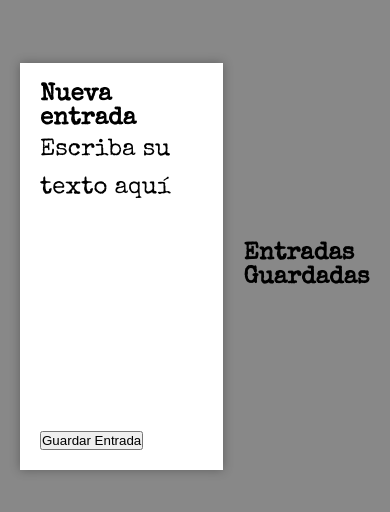
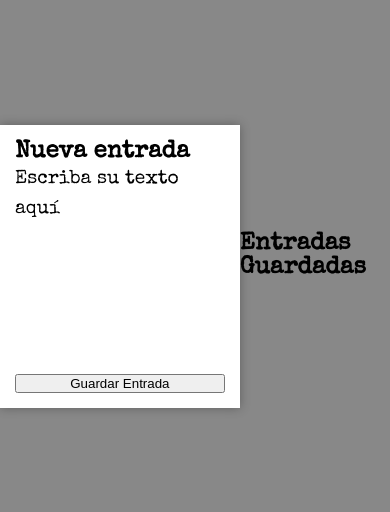
Before and after one commit to laumujica/typewriter_entries, a website: page index.html in a window 390 px wide. Shown: the part 156-668 px from the top of the page. Drawn offline with nearby package versions, Linux system fonts and the light colour scheme.

Commit message:
mobile v. first approach

```diff
--- a/styles.css
+++ b/styles.css
@@ -115,3 +115,52 @@ li {
   margin-top: 20px;
   margin-bottom: 10px;
 }
+
+/* @media screen and (max-width: 768px) {
+  .paper {
+    width: 95%;
+    padding: 15px;
+    margin: 10px;
+  }
+
+  .typed-text {
+    font-size: 1.2rem;
+    min-height: 200px;
+  }
+
+  .modal {
+    width: 90%;
+    max-width: 100%;
+    padding: 15px;
+  }
+
+  .modal-content {
+    font-size: 14px;
+  }
+
+  .typewriter_img {
+    width: 8rem;
+  }
+} */
+
+@media screen and (max-width: 768px) {
+  .paper {
+    display: flex;
+    flex-direction: column; /* Asegúrate de que los elementos estén en columna */
+    width: 95%;
+    padding: 15px;
+    margin: 10px auto; /* Centra el cuadro */
+  }
+
+  .typed-text {
+    font-size: 1.2rem;
+    min-height: 200px;
+    margin-bottom: 10px; /* Espacio entre el cuadro de texto y las entradas */
+  }
+
+  .saved-list {
+    list-style: none; /* Elimina los estilos de lista */
+    padding: 0; /* Elimina padding por defecto */
+    margin-top: 20px; /* Espacio arriba de la lista */
+  }
+}
```
